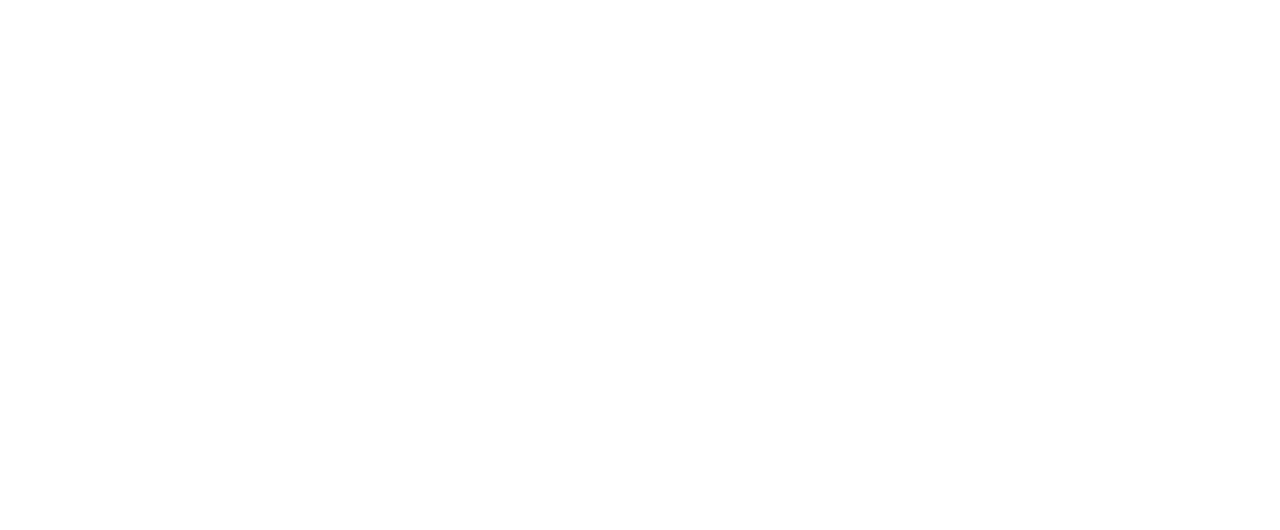
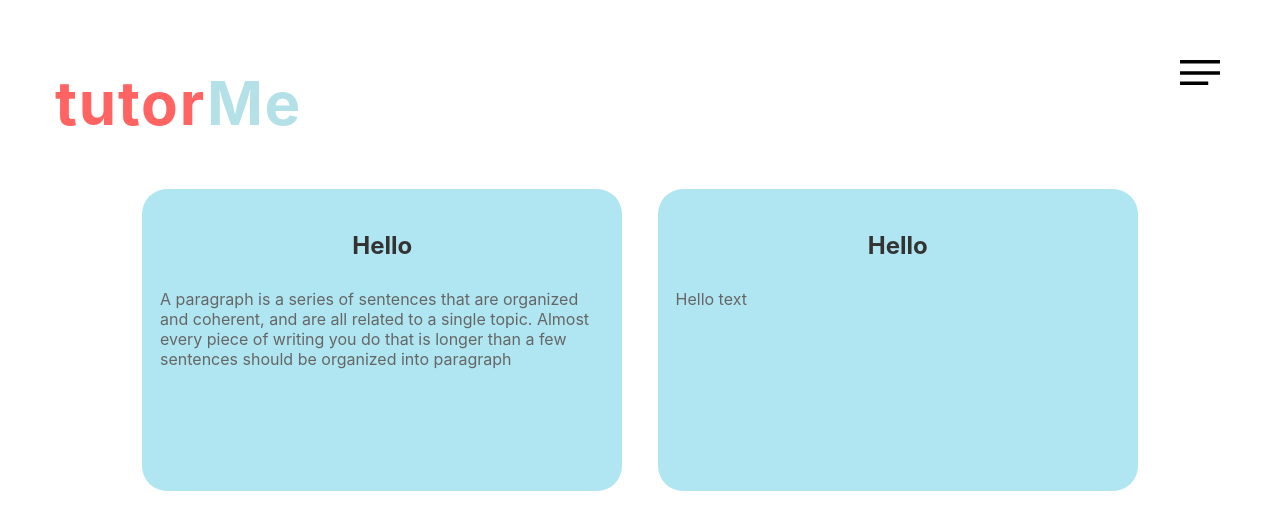
Before and after one commit to sayamgautam1/tutor-me, a React (Create React App) app in the folder client/: page /dashboard in a window 1280 px wide. Before the commit this address had no page. Shown: the top 530 px of the page. Built offline with nearby package versions, Linux system fonts and the light colour scheme.

Commit message:
add dashboard page, add style to the card layout

```diff
--- a/client/src/components/hamburger/Hamburger.js
+++ b/client/src/components/hamburger/Hamburger.js
@@ -227,8 +227,8 @@
               </Nav.Link>
             </LoggedInLinks>
             <LoggedInLinks>
-              <Nav.Link as={Link} to="/discover">
-                Discover
+              <Nav.Link as={Link} to="/dashboard">
+                Dashboard
               </Nav.Link>
             </LoggedInLinks>
             <LoggedInLinks>
--- a/client/src/index.js
+++ b/client/src/index.js
@@ -12,6 +12,7 @@
 } from "@apollo/client";
 import { setContext } from "@apollo/client/link/context";
 import Profile from "./pages/profile/Profile";
+import Dashboard from "./pages/dashboard/Dashboard";
 
 const httpLink = createHttpLink({
   uri: "/graphql",
@@ -41,6 +42,7 @@
       <Routes>
         <Route path="/" element={<App />} />
         <Route path="/profile" element={<Profile />} />
+        <Route path="/dashboard" element={<Dashboard />} />
       </Routes>
     </BrowserRouter>
   </ApolloProvider>
--- a/client/src/pages/Login.js
+++ b/client/src/pages/Login.js
@@ -108,6 +108,7 @@
       });
 
       Auth.login(data.login.token);
+      window.location = "/profile";
     } catch (e) {
       console.error(e);
     }
@@ -122,9 +123,7 @@
   return (
     <Styles>
       {data ? (
-        <p>
-          Success! You may now head <Link to="/">back to the homepage.</Link>
-        </p>
+        ""
       ) : (
         <>
           <h1 className="heading">Login</h1>
--- /dev/null
+++ b/client/src/pages/dashboard/Dashboard.js
@@ -0,0 +1,30 @@
+import { Layout, Content, BoxContainer, BoxText, BoxTitle } from "./style";
+import Header from "../../components/header/Header";
+import Hamburger from "../../components/hamburger/Hamburger";
+
+const Dashboard = () => {
+  return (
+    <Layout>
+      <Header />
+      <Hamburger />
+
+      <Content>
+        <BoxContainer>
+          <BoxTitle>Hello</BoxTitle>
+          <BoxText>
+            A paragraph is a series of sentences that are organized and
+            coherent, and are all related to a single topic. Almost every piece
+            of writing you do that is longer than a few sentences should be
+            organized into paragraph
+          </BoxText>
+        </BoxContainer>
+        <BoxContainer>
+          <BoxTitle>Hello</BoxTitle>
+          <BoxText>Hello text</BoxText>
+        </BoxContainer>
+      </Content>
+    </Layout>
+  );
+};
+
+export default Dashboard;
--- /dev/null
+++ b/client/src/pages/dashboard/style.js
@@ -0,0 +1,97 @@
+import styled, { keyframes } from "styled-components";
+import { breakpoints } from "../../components/Media";
+
+const widthHeightFn = (size, width = 1440) => `${(size / width) * 100}vw`;
+const randColor = () => {
+  return (
+    "#" +
+    Math.floor(Math.random() * 16777215)
+      .toString(16)
+      .padStart(6, "0")
+      .toUpperCase()
+  );
+};
+const FadeOut = keyframes`
+  0%{
+    opacity: 0;
+  }
+  100%{
+    opacity: 1;
+  }
+`;
+
+export const Layout = styled.div`
+  height: 100vh;
+  padding: 20px;
+  margin: 0 auto;
+  opacity: 0;
+  animation: ${FadeOut} 0.6s 0.3s ease-in-out forwards;
+  a {
+    text-decoration: none;
+    color: black;
+  }
+  @media (min-width: ${breakpoints.tabletMin}) {
+    max-width: 940px;
+    padding: 20px;
+    margin: 0 auto;
+  }
+  @media (min-width: ${breakpoints.desktopMin}) {
+    max-width: 1200px;
+    padding: 20px;
+    margin: 0px auto;
+  }
+`;
+
+export const Content = styled.div`
+  display: flex;
+  flex-wrap: wrap;
+  justify-content: center;
+  margin: ${widthHeightFn(32)};
+  max-width: 100%;
+
+  @media (min-width: 1024px) {
+    flex-wrap: nowrap;
+  }
+`;
+export const BoxContainer = styled.div`
+  display: flex;
+  width: ${widthHeightFn(320, 320)};
+  min-height: ${widthHeightFn(200, 320)};
+  flex-direction: column;
+  padding: ${widthHeightFn(20)};
+  margin: ${widthHeightFn(20)};
+  background-color: #afe6f1;
+  height: 100%;
+  border-radius: 25px;
+  @media (min-width: 768px) {
+    width: ${widthHeightFn(320, 768)};
+    min-height: ${widthHeightFn(200, 768)};
+    height: 100%;
+  }
+
+  @media (min-width: 1024px) {
+    width: ${widthHeightFn(500)};
+    min-height: ${widthHeightFn(300)};
+    height: 100%;
+  }
+`;
+
+export const BoxTitle = styled.h3`
+  color: #333;
+  font-size: 2rem;
+  text-align: center;
+
+  @media (min-width: 1024px) {
+    font-size: 1.5rem;
+  }
+`;
+
+export const BoxText = styled.p`
+  margin-top: 5px;
+  color: #666;
+  font-size: 1.5rem;
+
+  @media (min-width: 1024px) {
+    font-size: 1rem;
+  }
+`;
```
